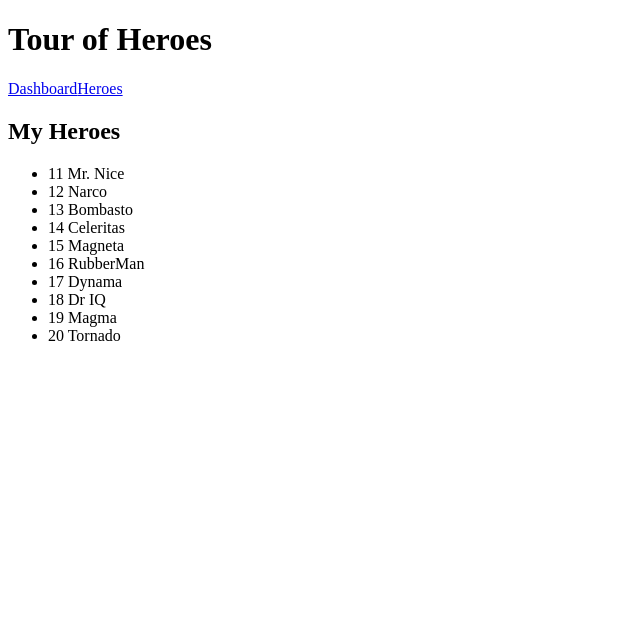
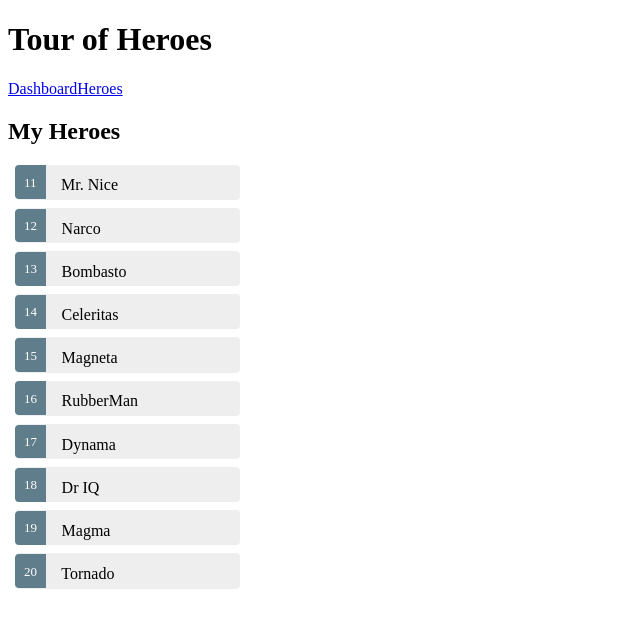
Before and after one commit to dirkdunn/angular-heros, an Angular app: page /heroes in a window 1280 px wide. Shown: the top 628 px of the page, without its empty margins (0-640 px from the left). Built offline with nearby package versions, Linux system fonts and the light colour scheme.

Commit message:
restructure and add routing

```diff
--- /dev/null
+++ b/src/app/components/dashboard_component/dashboard.component.html
@@ -0,0 +1,8 @@
+<h3>Top Heroes</h3>
+<div class="grid grid-pad">
+  <div *ngFor="let hero of heroes" class="col-1-4">
+    <div class="module hero">
+      <h4>{{hero.name}}</h4>
+    </div>
+  </div>
+</div>
--- a/src/app/components/dashboard_component/dashboard.component.ts
+++ b/src/app/components/dashboard_component/dashboard.component.ts
@@ -1,7 +1,27 @@
-import {Component} from '@angular/core';
+import {Component, OnInit} from '@angular/core';
+import {Hero} from '../../interfaces';
+import { HeroService } from '../../services/hero.service';
 
 @Component({
   selector: 'my-dashboard',
-  template: '<h3>My Dashboard</h3>'
+  templateUrl: './dashboard.component.html'
 })
-export class DashboardComponent { }
+export class DashboardComponent {
+  heroes:Hero[] = [];
+
+  constructor(
+    private heroService: HeroService
+  ){}
+
+  ngOnInit(){
+    this.getHeroes();
+  }
+
+  getHeroes(): void{
+    this.heroService.getHeroes().then(heroes => {
+      this.heroes = heroes.slice(1,5);
+    })
+  }
+
+
+}
--- a/src/app/components/hero_detail/hero-detail.component.ts
+++ b/src/app/components/hero_detail/hero-detail.component.ts
@@ -1,5 +1,11 @@
-import {Component, Input} from '@angular/core';
+import {Component, Input, OnInit} from '@angular/core';
 import {Hero} from '../../interfaces';
+import { ActivatedRoute, ParamMap } from '@angular/router';
+import { Location } from '@angular/common';
+import { HeroService } from '../../services/hero.service';
+
+import 'rxjs/add/operator/switchMap';
+
 
 @Component({
   selector: 'hero-detail',
@@ -14,7 +20,20 @@ import {Hero} from '../../interfaces';
   `
 })
 
-export class HeroDetailComponent {
+export class HeroDetailComponent implements OnInit {
   /* The value of hero is passed in from another component */
   @Input() hero: Hero;
+
+  constructor(
+  private heroService: HeroService,
+  private route: ActivatedRoute,
+  private location: Location){}
+
+  ngOnInit(): void{
+    console.log('ParamMap: ', this.route.paramMap);
+    this.route.paramMap
+    .switchMap( (params: ParamMap) => this.heroService.getHero(+params.get('id')) )
+    .subscribe(hero => this.hero = hero);
+
+  }
 }
--- a/src/app/components/heroes/heroes.component.css
+++ b/src/app/components/heroes/heroes.component.css
@@ -0,0 +1,47 @@
+.selected {
+  background-color: #CFD8DC !important;
+  color: white;
+}
+.heroes {
+  margin: 0 0 2em 0;
+  list-style-type: none;
+  padding: 0;
+  width: 15em;
+}
+.heroes li {
+  cursor: pointer;
+  position: relative;
+  left: 0;
+  background-color: #EEE;
+  margin: .5em;
+  padding: .3em 0;
+  height: 1.6em;
+  border-radius: 4px;
+}
+.heroes li.selected:hover {
+  background-color: #BBD8DC !important;
+  color: white;
+}
+.heroes li:hover {
+  color: #607D8B;
+  background-color: #DDD;
+  left: .1em;
+}
+.heroes .text {
+  position: relative;
+  top: -3px;
+}
+.heroes .badge {
+  display: inline-block;
+  font-size: small;
+  color: white;
+  padding: 0.8em 0.7em 0 0.7em;
+  background-color: #607D8B;
+  line-height: 1em;
+  position: relative;
+  left: -1px;
+  top: -4px;
+  height: 1.8em;
+  margin-right: .8em;
+  border-radius: 4px 0 0 4px;
+}
--- a/src/app/components/heroes/heroes.component.ts
+++ b/src/app/components/heroes/heroes.component.ts
@@ -4,6 +4,7 @@ import {HeroService} from '../../services/hero.service';
 
 @Component({
   selector: 'my-heroes',
+  styleUrls: ['./heroes.component.css'],
   template: `
   <h2>My Heroes</h2>
   <ul class="heroes">
@@ -22,7 +23,9 @@ export class HeroesComponent implements OnInit {
   selectedHero: Hero;
   HEROES: Hero[];
 
-  constructor(private heroService: HeroService){}
+  constructor(
+    private heroService: HeroService
+  ){}
 
   ngOnInit(): void {
     this.getHeroes();
--- a/src/app/services/hero.service.ts
+++ b/src/app/services/hero.service.ts
@@ -16,7 +16,13 @@ const HEROES: Hero[] = [
 
 @Injectable()
 export class HeroService{
+
   getHeroes(): Promise<Hero[]> {
     return Promise.resolve(HEROES);
   }
+
+  getHero(id){
+    return this.getHeroes().then(heroes => heroes.find(hero => hero.id === id));
+  }
+
 }
```
Also changed, not shown: src/app/app.module.ts (+6 -2 lines).
